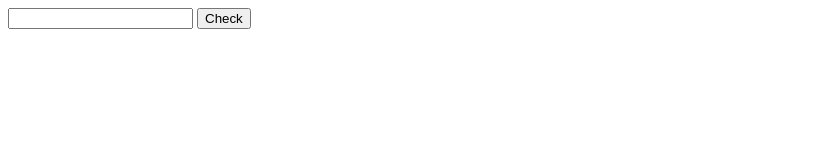
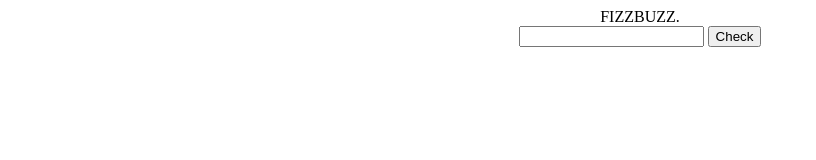
Before and after one commit to pedbr/fizzbuzz_js, a website: page src/index.html in a window 1280 px wide. Shown: the whole page, without its empty margins (0-816 px from the left). Drawn offline with Linux system fonts and the light colour scheme.

Commit message:
adding fizzbuzz title and centering objects

```diff
--- a/src/css/style.css
+++ b/src/css/style.css
@@ -0,0 +1,9 @@
+.checkbox {
+    margin: auto;
+    text-align: center;
+}
+
+.fizzbuzz {
+    margin:auto;
+    text-align:center;
+}
--- a/src/index.html
+++ b/src/index.html
@@ -5,11 +5,16 @@
     <meta name="viewport" content="width=device-width, initial-scale=1.0">
     <meta http-equiv="X-UA-Compatible" content="ie=edge">
     <title>FIZZBUZZ</title>
+    <link rel="stylesheet" href="css/style.css">
 </head>
 <body>
+    <div class= "fizzbuzz">FIZZBUZZ.</div>
+    <div class= 'checkbox'>
     <input type="text" id="value">
     <input type="submit" value="Check" id="button">
+</div>
     <div id="display_answer"></div>
+
 </body>
 <script src="js/fizzbuzz.js"></script>
 
```
